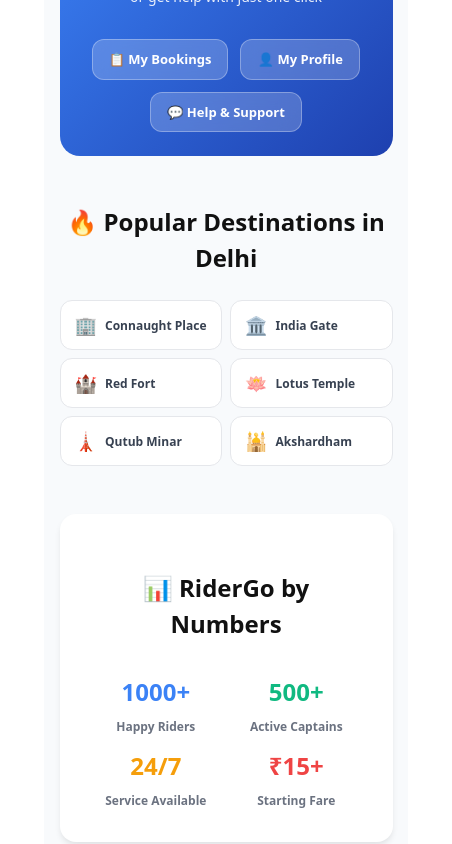
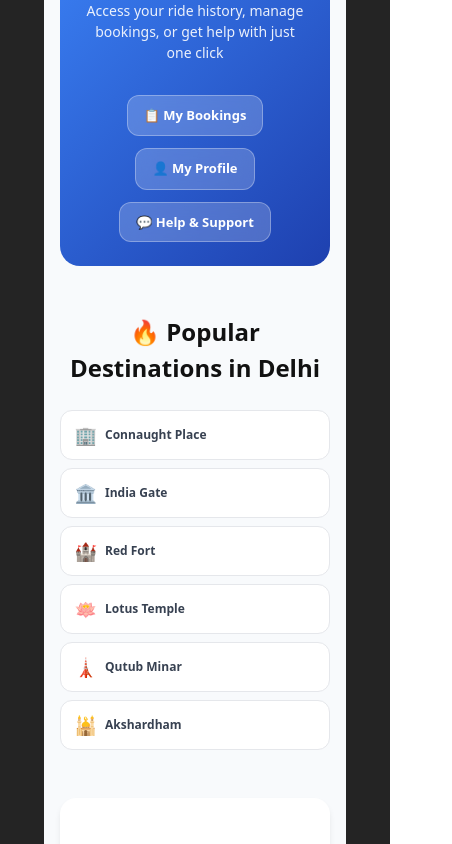
Before and after one commit to rohitkr963/Rider-Go-Web, a React (Vite) app in the folder client/: page / in a window 390 px wide. Shown: the part 1807-2651 px from the top of the page, 452 px wide, since content can reach past the window. Built offline with nearby package versions, Linux system fonts and the light colour scheme.

Commit message:
doing responsive

```diff
--- a/client/src/index.css
+++ b/client/src/index.css
@@ -24,11 +24,14 @@
 
 body {
   margin: 0;
-  display: flex;
-  place-items: center;
-  min-width: 320px;
+  padding: 0;
+  width: 100%;
   min-height: 100vh;
+  display: block; /* instead of flex */
+  overflow-x: hidden;
+  background-color: #242424; /* keep your dark theme */
 }
+
 
 /* Responsive container used across pages */
 .container {
```
